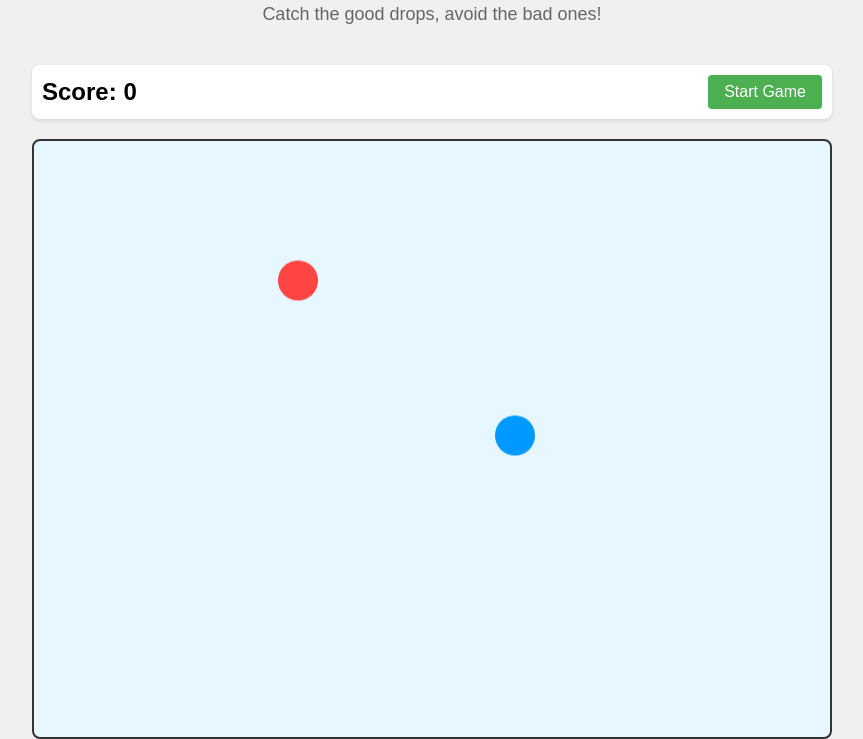
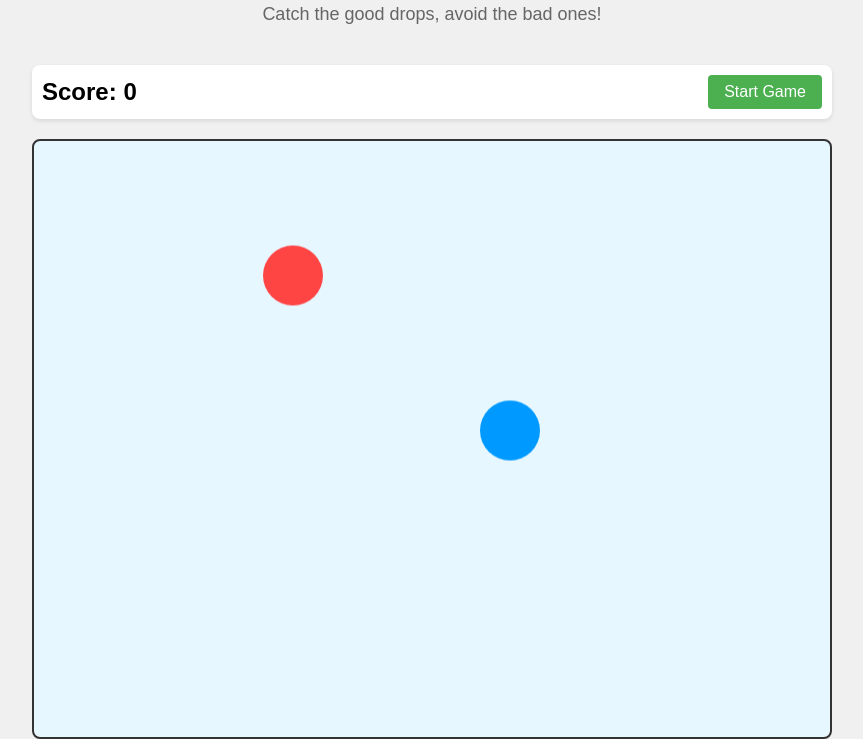
Before and after one commit to zhsherry99/05-cw-game-water-drop, a plain HTML site: page index.html in a window 1280 px wide. Both pictures are taken after a click on the button "Start Game". Shown: the part 76-815 px from the top of the page, without its empty margins (208-1071 px from the left). Drawn offline with Linux system fonts and the light colour scheme.

Commit message:
Update start state

```diff
--- a/script.js
+++ b/script.js
@@ -1,52 +1,50 @@
-// Game state variables
-let gameActive = false;  // Tracks if game is currently running
-let gameInterval;        // Stores the interval that creates drops
+// Start game when button is clicked
+let gameRunning = false;
+let dropMaker;
 
-// Event listener for the start button
 document.getElementById('start-btn').addEventListener('click', startGame);
 
-// Game initialization function
 function startGame() {
-    // Prevent multiple game instances
-    if (gameActive) return;
+    if (gameRunning) return;
 
-    // Set up initial game state
-    gameActive = true;
+    gameRunning = true;
     document.getElementById('start-btn').disabled = true;
 
-    // Start creating drops every 1000ms (1 second)
-    gameInterval = setInterval(createDrop, 1000);
+    // Create new drop every second
+    dropMaker = setInterval(createDrop, 1000);
 }
 
-// Function to create and manage individual water drops
 function createDrop() {
     const drop = document.createElement('div');
 
-    // Randomly determine if this drop is good or bad (20% chance of bad)
-    const isBadDrop = Math.random() < 0.2;
-    drop.className = isBadDrop ? 'water-drop bad-drop' : 'water-drop';
+    // 20% chance to make a bad drop
+    if (Math.random() < 0.2) {
+        drop.className = 'water-drop bad-drop';
+    } else {
+        drop.className = 'water-drop';
+    }
 
-    // Create random size variation for visual interest
-    const scale = 0.8 + Math.random() * 0.7;  // Results in 80% to 150% of original size
-    drop.style.transform = `scale(${scale})`;
+    // Make drop a random size
+    const size = Math.random() + 0.5;  // Random size between 0.5 and 1.5
+    drop.style.transform = `scale(${size})`;
 
-    // Position drop randomly along the width of the game container
+    // Put drop at random position
     const gameWidth = document.getElementById('game-container').offsetWidth;
-    const randomX = Math.random() * (gameWidth - 40);
-    drop.style.left = `${randomX}px`;
+    const xPosition = Math.random() * (gameWidth - 40);
+    drop.style.left = xPosition + 'px';
 
-    // Set drop animation speed
+    // Set how fast drop falls
     drop.style.animationDuration = '4s';
 
-    // Simple click handler to remove drops
+    // Remove drop when clicked
     drop.addEventListener('click', () => {
         drop.remove();
     });
 
-    // Add drop to game container
+    // Add drop to game
     document.getElementById('game-container').appendChild(drop);
 
-    // Remove drop if it reaches bottom without being clicked
+    // Remove drop when it hits bottom
     drop.addEventListener('animationend', () => {
         drop.remove();
     });
--- a/styles.css
+++ b/styles.css
@@ -80,14 +80,20 @@ body {
 
 .water-drop {
     position: absolute;
-    width: 40px;  /* increased from 30px */
-    height: 40px; /* increased from 30px */
+    width: 60px;  /* increased from 40px */
+    height: 60px; /* increased from 40px */
     background-color: #0099ff;
-    border-radius: 50% 50% 50% 50%;
+    border-radius: 50%;
     animation: dropFall linear forwards;
     transform-origin: center;
     cursor: pointer;
-    pointer-events: auto;
+    padding: 15px;  /* Add padding for larger click area */
+    margin: -15px;  /* Offset padding to maintain visual size */
+    transition: transform 0.1s ease;  /* Smooth hover effect */
+}
+
+.water-drop:hover {
+    transform: scale(1.1);  /* Slight grow effect on hover */
 }
 
 .bad-drop {
```
